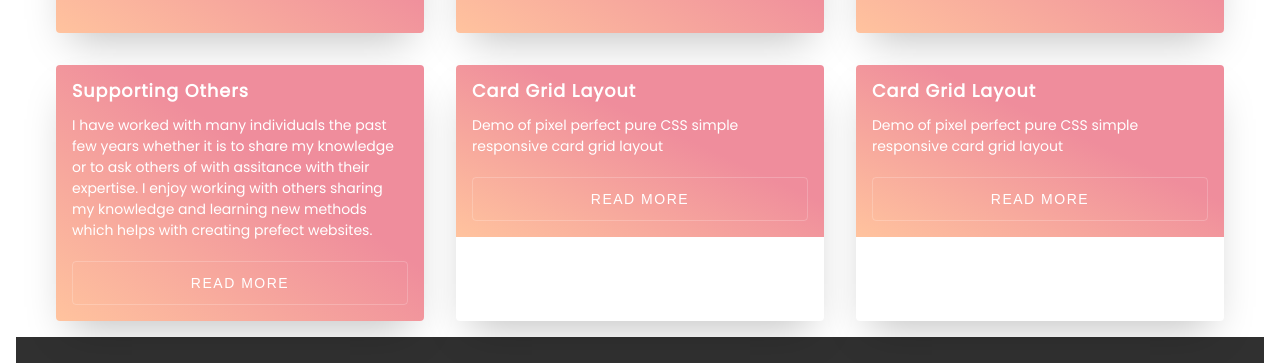
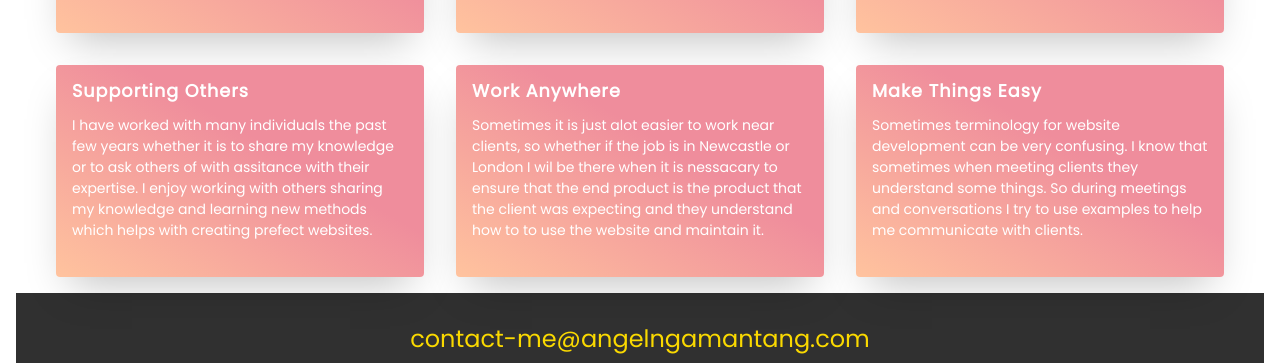
Before and after one commit to AngelNgaManTang/PortfolioRedesign, a plain HTML site: page about.html in a window 1280 px wide. Shown: the part 2805-3168 px from the top of the page. Drawn offline with nearby package versions, Linux system fonts and the light colour scheme; a web font is replaced by a local one.

Commit message:
about page cards complete

```diff
--- a/about.html
+++ b/about.html
@@ -108,7 +108,7 @@
                   I have worked with many individuals the past few years whether it is to share my knowledge or to ask others of with assitance with their expertise.
                   I enjoy working with others sharing my knowledge and learning new methods which helps with creating prefect websites.
                 </p>
-                <button class="btn card_btn">Read More</button>
+
               </div>
             </div>
           </li>
@@ -116,9 +116,12 @@
             <div class="card">
 
               <div class="card_content">
-                <h2 class="card_title">Card Grid Layout</h2>
-                <p class="card_text">Demo of pixel perfect pure CSS simple responsive card grid layout</p>
-                <button class="btn card_btn">Read More</button>
+                <h2 class="card_title">Work Anywhere</h2>
+                <p class="card_text">
+                  Sometimes it is just alot easier to work near clients, so whether if the job is in Newcastle or London I wil be there when it is nessacary to ensure
+                  that the end product is the product that the client was expecting and they understand how to to use the website and maintain it.
+                </p>
+
               </div>
             </div>
           </li>
@@ -126,9 +129,12 @@
             <div class="card">
 
               <div class="card_content">
-                <h2 class="card_title">Card Grid Layout</h2>
-                <p class="card_text">Demo of pixel perfect pure CSS simple responsive card grid layout</p>
-                <button class="btn card_btn">Read More</button>
+                <h2 class="card_title">Make things easy</h2>
+                <p class="card_text">
+                  Sometimes terminology for website development can be very confusing. I know that sometimes when meeting clients they understand some things. So during
+                  meetings and conversations I try to use examples to help me communicate with clients.
+              </p>
+
               </div>
             </div>
           </li>
```
